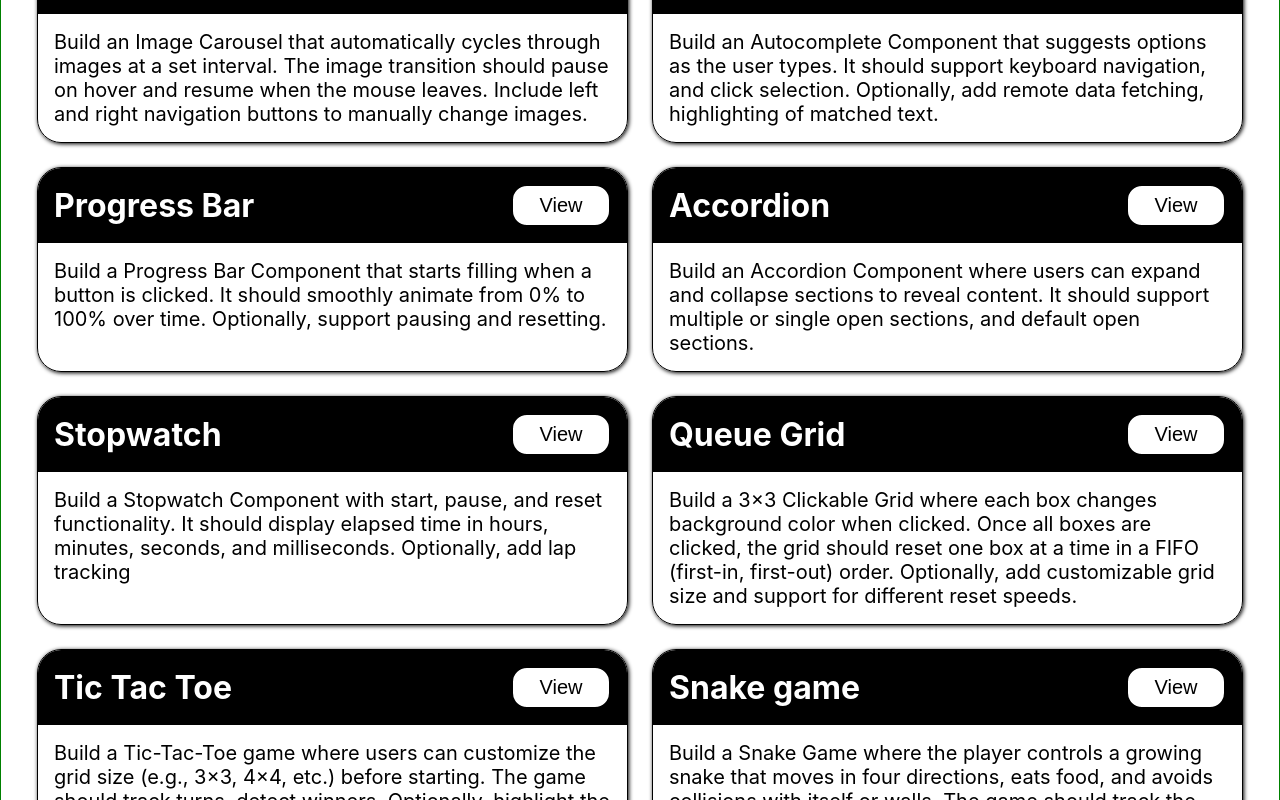
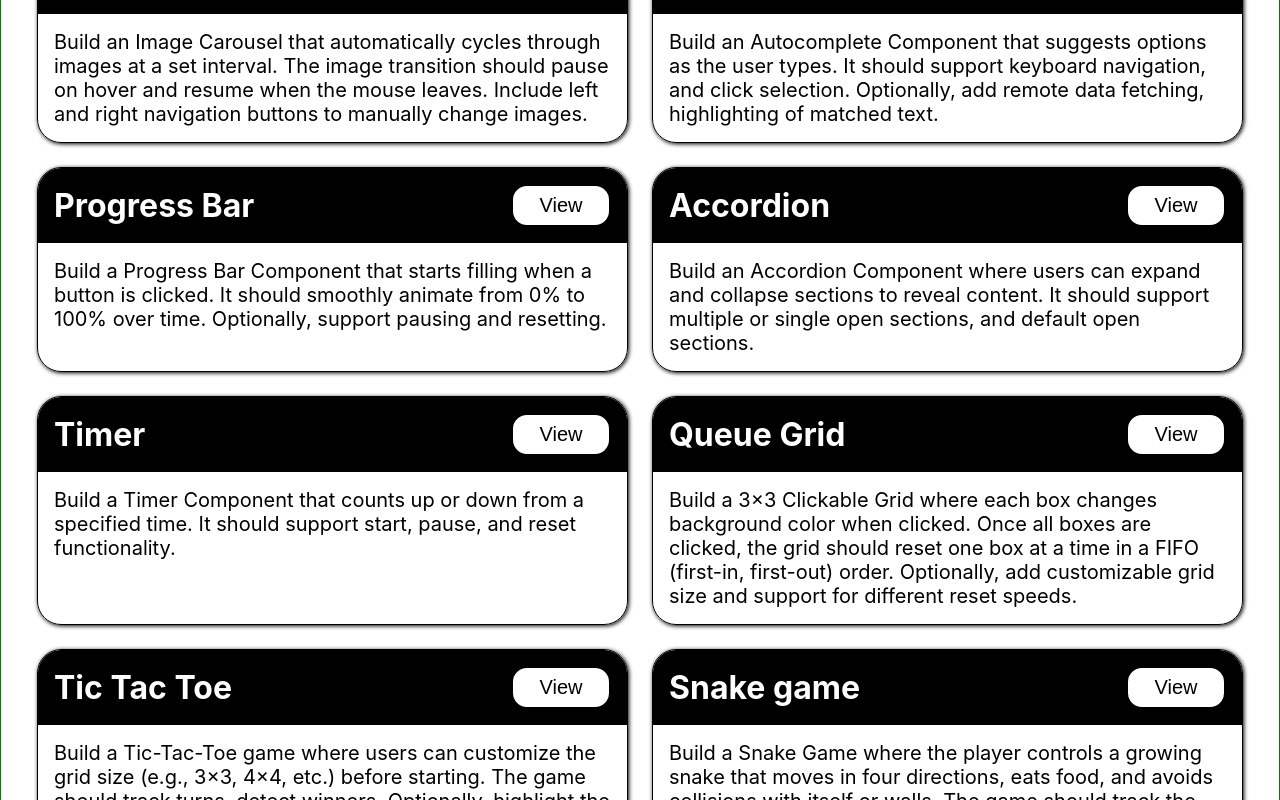
Before and after one commit to aayush-jangra/frontend, a React (Create React App) app in the folder machine-coding/: page / in a window 1280 px wide. Shown: the part 1334-2134 px from the top of the page. Built offline with nearby package versions, Linux system fonts and the light colour scheme.

Commit message:
Corrected stopwatch to timer

```diff
--- a/machine-coding/src/App.js
+++ b/machine-coding/src/App.js
@@ -39,9 +39,7 @@ const SnakeGamePage = React.lazy(() =>
   import("./Pages/SnakeGame/SnakeGamePage")
 );
 const StepperPage = React.lazy(() => import("./Pages/Stepper/StepperPage"));
-const StopwatchPage = React.lazy(() =>
-  import("./Pages/Stopwatch/StopwatchPage")
-);
+const TimerPage = React.lazy(() => import("./Pages/Timer/TimerPage"));
 const TabsPage = React.lazy(() => import("./Pages/Tabs/TabsPage"));
 const TicTacToePage = React.lazy(() =>
   import("./Pages/TicTacToe/TicTacToePage")
@@ -101,8 +99,8 @@ function App() {
       component: <VirtualisedListPage />,
     },
     {
-      path: "/stopwatch",
-      component: <StopwatchPage />,
+      path: "/timer",
+      component: <TimerPage />,
     },
     {
       path: "/queue-grid",
--- a/machine-coding/src/Pages/Stopwatch/Stopwatch.jsx
+++ b/machine-coding/src/Pages/Timer/Timer.jsx
@@ -1,8 +1,8 @@
 import { useEffect, useRef, useState } from "react";
-import "./stopwatchStyles.css";
+import "./timerStyles.css";
 
-export const Stopwatch = () => {
-  const [time, setTime] = useState({ hour: 0, min: 0, sec: 0 });
+export const Timer = () => {
+  const [time, setTime] = useState({ hour: 0, min: 0, sec: 10 });
   const [intervalRunning, setIntervalRunning] = useState(false);
   const timerEnd = useRef();
   const intervalRef = useRef();
@@ -74,7 +74,9 @@ export const Stopwatch = () => {
   };
 
   useEffect(() => {
-    resetTimer();
+    return () => {
+      resetTimer();
+    };
   }, []);
 
   return (
--- a/machine-coding/src/Pages/Stopwatch/StopwatchPage.jsx
+++ b/machine-coding/src/Pages/Timer/TimerPage.jsx
@@ -1,9 +1,9 @@
-import { Stopwatch } from "./Stopwatch";
+import { Timer } from "./Timer";
 
 const StopwatchPage = () => {
   return (
     <div>
-      <Stopwatch />
+      <Timer />
     </div>
   );
 };
--- a/machine-coding/src/components/Loader.jsx
+++ b/machine-coding/src/components/Loader.jsx
@@ -2,7 +2,10 @@ import "./componentStyles.css";
 
 export const Loader = ({ fullPage }) => {
   return (
-    <div className={fullPage ? "custom-loader-full-page" : ""}>
+    <div
+      style={{ zIndex: 200 }}
+      className={fullPage ? "custom-loader-full-page" : ""}
+    >
       <div className="custom-loader"></div>
     </div>
   );
--- a/machine-coding/src/constants/questions.js
+++ b/machine-coding/src/constants/questions.js
@@ -76,11 +76,11 @@ export const questions = [
     path: "/accordion",
   },
   {
-    folderName: "Stopwatch",
-    title: "Stopwatch",
+    folderName: "Timer",
+    title: "Timer",
     description:
-      "Build a Stopwatch Component with start, pause, and reset functionality. It should display elapsed time in hours, minutes, seconds, and milliseconds. Optionally, add lap tracking",
-    path: "stopwatch",
+      "Build a Timer Component that counts up or down from a specified time. It should support start, pause, and reset functionality.",
+    path: "/timer",
   },
   {
     folderName: "QueueGrid",
```
Also changed, not shown: machine-coding/src/Pages/Timer/timerStyles.css (renamed from machine-coding/src/Pages/Stopwatch/stopwatchStyles.css).
